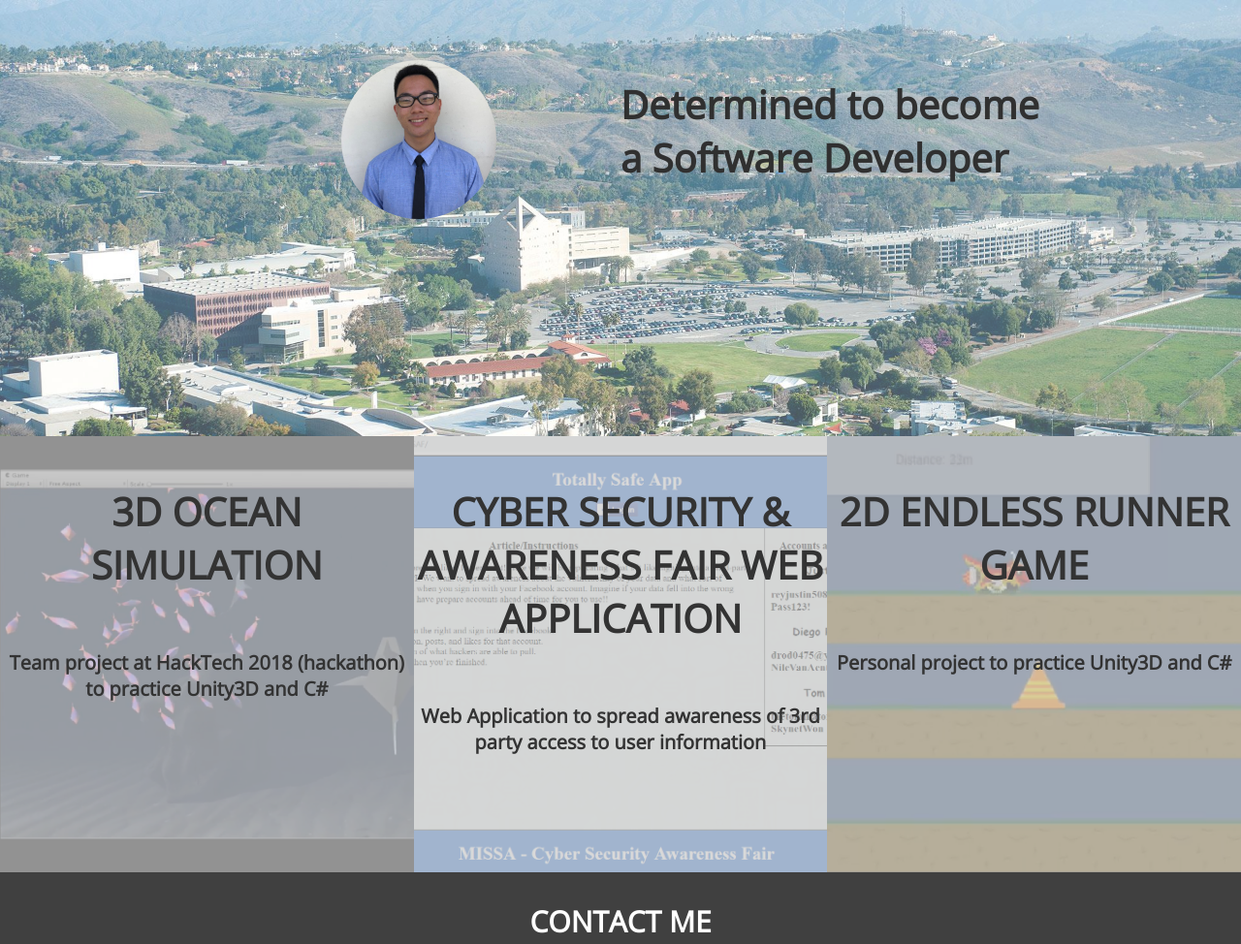
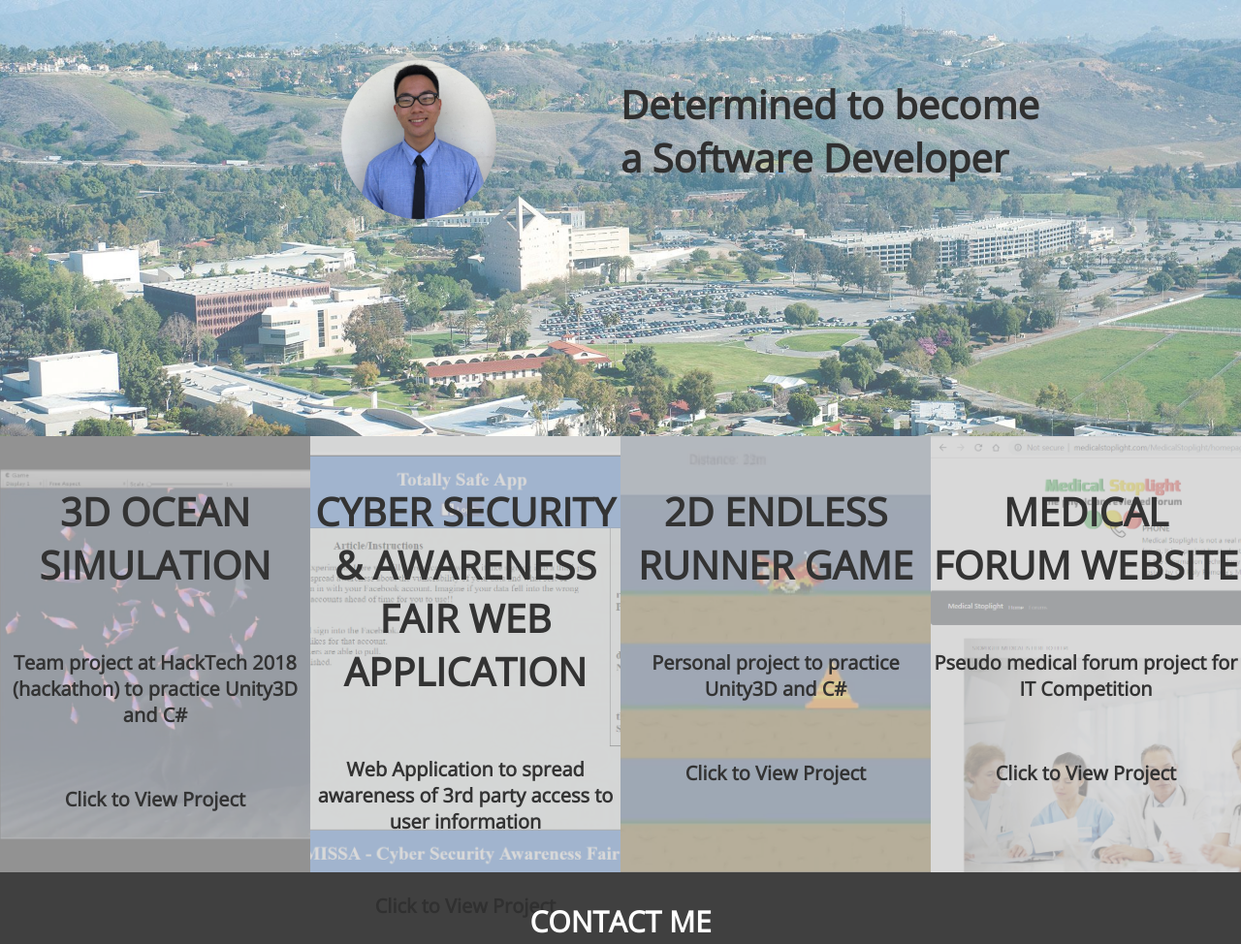
Before and after one commit to ntmach/ntmach.github.io, a plain HTML site: page index.html in a window 1280 px wide. Shown: the top 974 px of the page at 97% size. Drawn offline with nearby package versions, Linux system fonts and the light colour scheme.

Commit message:
Update Portfolio

```diff
--- a/css/style.css
+++ b/css/style.css
@@ -62,22 +62,29 @@
 }
 
 .section-two-container-left {
-	width: calc(100%/3);
+	width: calc(100%/4);
 	height: 450px;
 	float: left;
 	text-align: center;
 }
 .section-two-container-middle {
-	width: calc(100%/3);
+	width: calc(100%/4);
 	height: 450px;
 	float: left;
 	text-align: center;
 }
 
 .section-two-container-right {
-	width: calc(100%/3);
+	width: calc(100%/4);
 	height: 450px;
-	float: right;
+	float: left;
+	text-align: center;
+}
+
+.section-two-container-new {
+	width: calc(100%/4);
+	height: 450px;
+	float: left;
 	text-align: center;
 }
 
@@ -88,7 +95,7 @@
 	content:"";
 	opacity: .35;
 	height: 450px;
-	width: calc(100%/3);
+	width: calc(100%/4);
 	position: absolute;
 	z-index: -1;
 }
@@ -100,7 +107,7 @@
 	content:"";
 	opacity: .35;
 	height: 450px;
-	width: calc(100%/3);
+	width: calc(100%/4);
 	position: absolute;
 	z-index: -1;
 }
@@ -111,7 +118,18 @@
 	content:"";
 	opacity: .35;
 	height: 450px;
-	width: calc(100%/3);
+	width: calc(100%/4);
+	position: absolute;
+	z-index: -1;
+}
+
+.background-img-project4 {
+	background-image: url("../media/Project4.png");
+	background-size: cover;
+	content:"";
+	opacity: .35;
+	height: 450px;
+	width: calc(100%/4);
 	position: absolute;
 	z-index: -1;
 }
@@ -137,7 +155,7 @@
 
 .project-link-container {
 	content:"";
-    width: calc(100%/3);
+    width: calc(100%/4);
     height: 450px;
     text-decoration: none;
     z-index: 1;
@@ -258,7 +276,7 @@
 		padding-top: 0px;
 	}
 
-	.section-two-container-left, .section-two-container-middle, .section-two-container-right, .background-img-project1, .background-img-project2, .background-img-project3{
+	.section-two-container-left, .section-two-container-middle, .section-two-container-right, .background-img-project1, .background-img-project2, .background-img-project3, .background-img-project4{
 		width: 100%;
 	}
 
--- a/index.html
+++ b/index.html
@@ -46,6 +46,7 @@
 			</section>
 			<p class='project-title'>3D Ocean Simulation</p>
 			<p class='project-description'>Team project at HackTech 2018 (hackathon) to practice Unity3D and C#</p>
+			<p class='project-description'>Click to View Project</p>
 		</section>
 
 
@@ -58,6 +59,7 @@
 			</section>
 			<p class='project-title'>Cyber Security & Awareness Fair Web Application</p>
 			<p class='project-description'>Web Application to spread awareness of 3rd party access to user information</p>
+			<p class='project-description'>Click to View Project</p>
 		</section>
 
 
@@ -70,6 +72,17 @@
 			</section>
 			<p class='project-title'>2D Endless Runner Game</p>
 			<p class='project-description'>Personal project to practice Unity3D and C#</p>
+			<p class='project-description'>Click to View Project</p>
+		</section>
+
+		<section class='section-two-container-new'>
+			<section class='background-img-project4'></section>
+			<section class='project-link-container'>
+				<a class='project-link' href='http://medicalstoplight.com' target='_blank'></a>
+			</section>
+			<p class='project-title'>Medical Forum Website</p>
+			<p class='project-description'>Pseudo medical forum project for IT Competition</p>
+			<p class='project-description'>Click to View Project</p>
 		</section>
 
 	</section>
```
Also changed, not shown: media/Project4.png (added).
